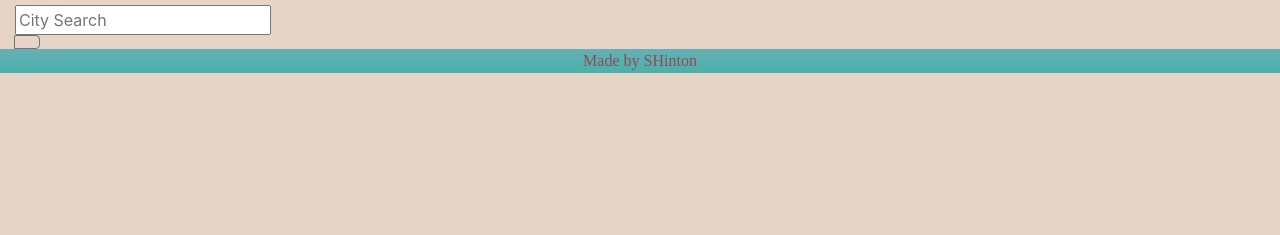
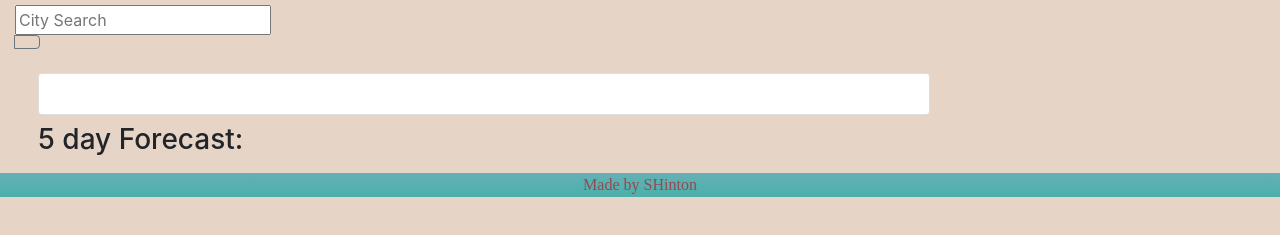
Before and after one commit to SarahHn92/weather-page, a plain HTML site: page index.html in a window 1280 px wide. Shown: the part 51-286 px from the top of the page. Drawn offline with nearby package versions, Linux system fonts and the light colour scheme.

Commit message:
finalising html

```diff
--- a/index.html
+++ b/index.html
@@ -23,7 +23,20 @@
                     </div>
                 </div>
             </form>
+            <div class="w-100">
+                <ul class="list-group savedCities mx-2 mt-3"></ul>
+            </div>
         </aside>
+
+        <div class="col-md-9">
+            <div class="card m-2">
+                <div class="card-body cityCurrently"></div>
+            </div>
+            <div class="m-2">
+                <h3>5 day Forecast:</h3>
+                <div class="5days row"></div>
+            </div>
+        </div>
 
         <div id="previous-searches"></div>
 
```
